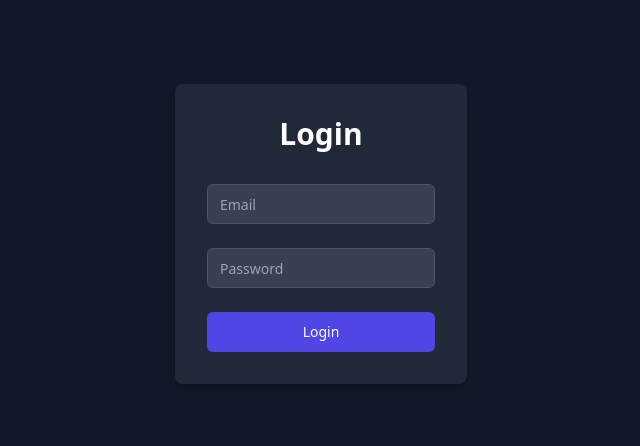
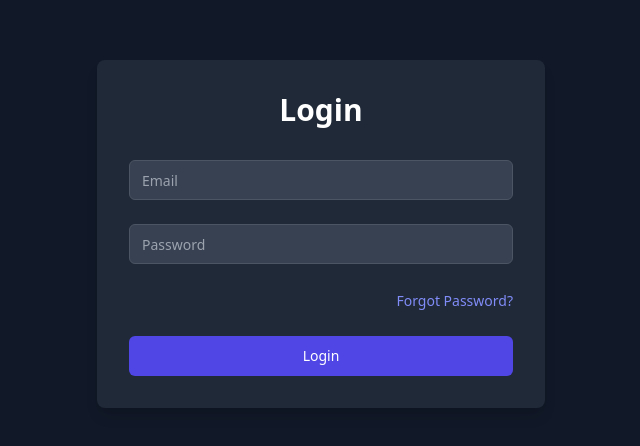
Before and after one commit to jfisher1000/stock-game-v2, a React (Vite) app: page /login in a window 1280 px wide. Shown: the part 166-612 px from the top of the page, without its empty margins (319-959 px from the left). Built offline with nearby package versions, Linux system fonts and the light colour scheme; no server answers.

Commit message:
Update LoginPage.tsx

```diff
--- a/src/pages/LoginPage.tsx
+++ b/src/pages/LoginPage.tsx
@@ -1,5 +1,5 @@
 import { useState } from 'react';
-import { useNavigate } from 'react-router-dom';
+import { useNavigate, Link } from 'react-router-dom'; // Import Link
 import { useAuthStore } from '@/store/auth';
 import { Button } from '@/components/ui/button';
 import { Input } from '@/components/ui/input';
@@ -22,7 +22,6 @@ const LoginPage = () => {
   };
 
   return (
-    <div className="flex items-center justify-center">
     <div className="bg-gray-800 p-8 rounded-lg shadow-lg w-full max-w-md">
       <h2 className="text-3xl font-bold text-center mb-8 text-white">Login</h2>
       <form onSubmit={handleSubmit} className="space-y-6">
@@ -42,13 +41,17 @@ const LoginPage = () => {
           className="bg-gray-700 border-gray-600 text-white"
           required
         />
+        <div className="text-right">
+          <Link to="/forgot-password" className="text-sm text-indigo-400 hover:underline">
+            Forgot Password?
+          </Link>
+        </div>
         <Button type="submit" className="w-full bg-indigo-600 hover:bg-indigo-700" disabled={isLoading}>
           {isLoading ? 'Logging in...' : 'Login'}
         </Button>
         {error && <p className="text-red-500 text-sm text-center">{error}</p>}
       </form>
     </div>
-    </div>
   );
 };
 
```
Lines whose indentation alone changed are shown as unchanged.
